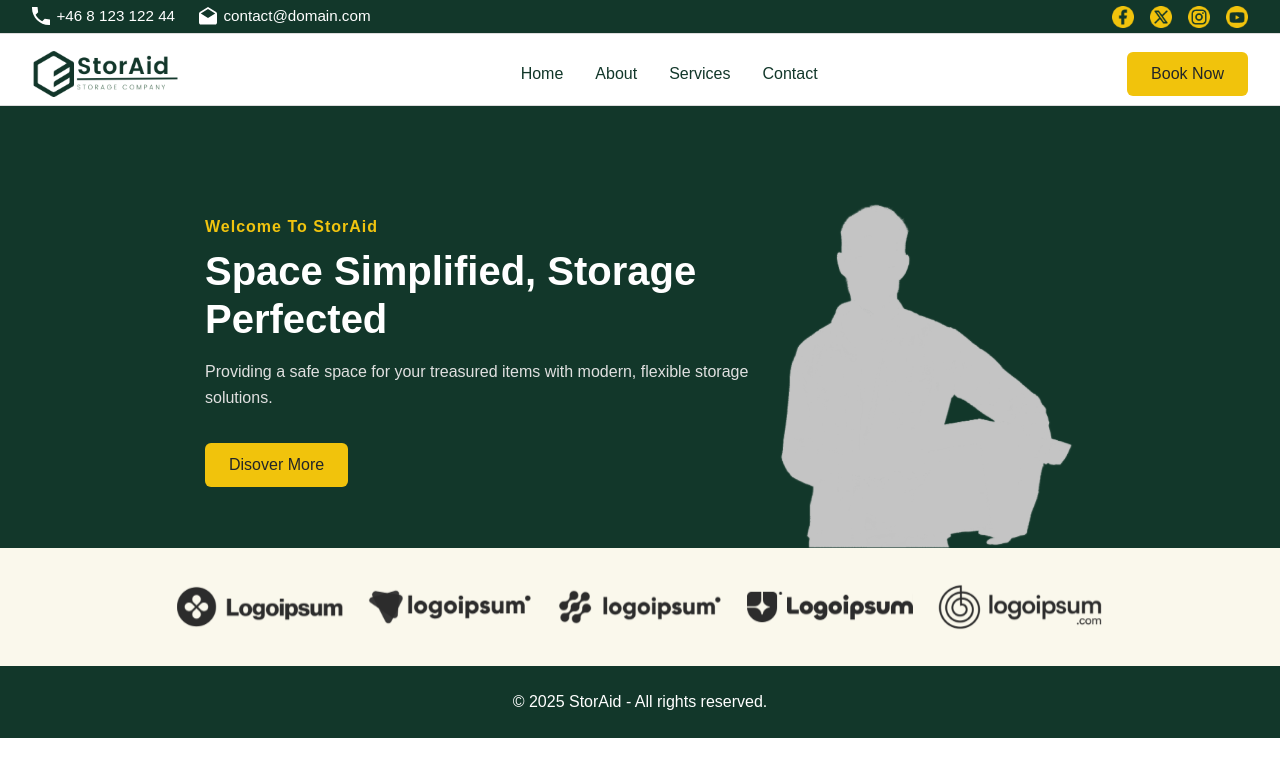
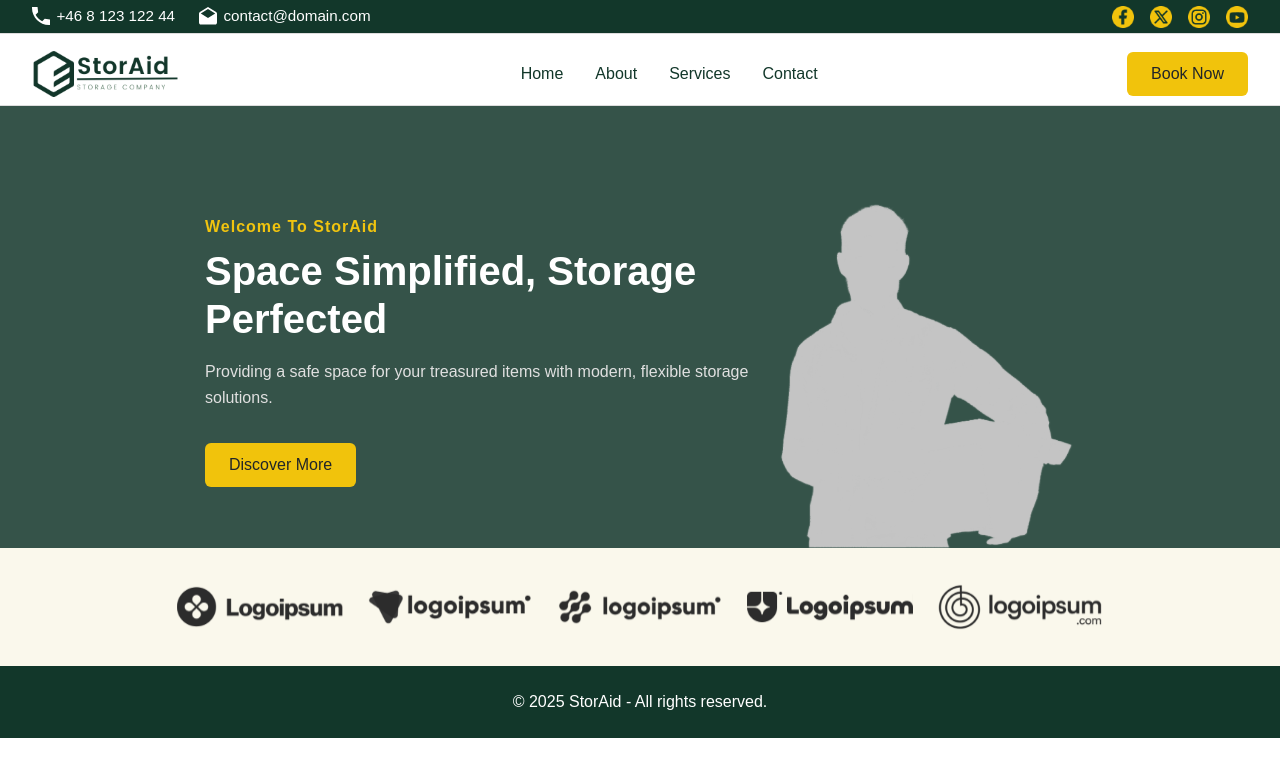
Before and after one commit to Pieplow/storaid-assignment-react, a React (Vite) app: page / in a window 1280 px wide. Shown: the top 776 px of the page. Built offline with nearby package versions, Linux system fonts and the light colour scheme.

Commit message:
changed background color

```diff
--- a/src/components/sections/Hero.css
+++ b/src/components/sections/Hero.css
@@ -1,5 +1,5 @@
 .hero-section {
-  background-color: var(--clr-second-background);
+  background-color: var(--clr-light-green-background);
 }
 
 .hero-section img {
--- a/src/components/sections/hero.jsx
+++ b/src/components/sections/hero.jsx
@@ -16,7 +16,7 @@ function Hero() {
               title="Space Simplified, Storage Perfected"
               text="Providing a safe space for your treasured items with modern, flexible storage solutions."
             />
-            <Button label="Disover More"/>
+            <Button label="Discover More"/>
           </div>
             <div className="col-auto text-center mt-5">
             <img
```
